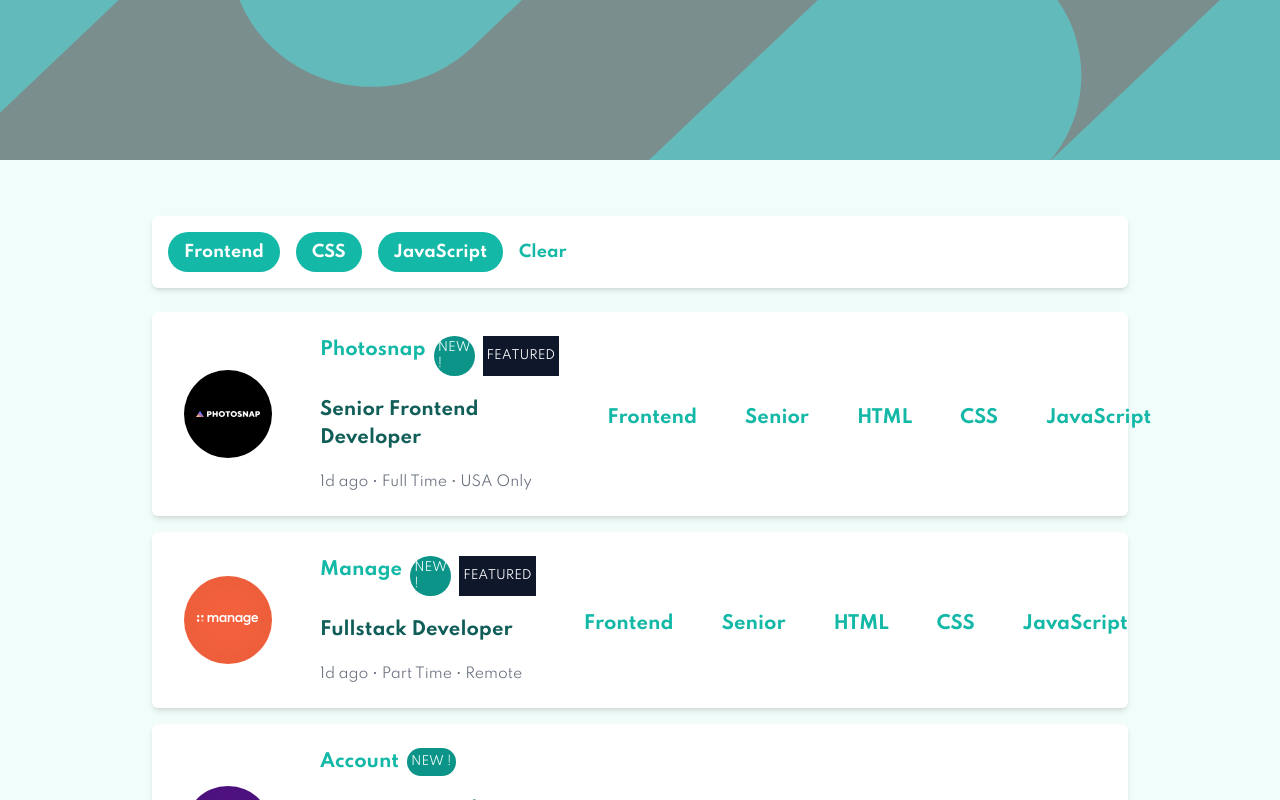
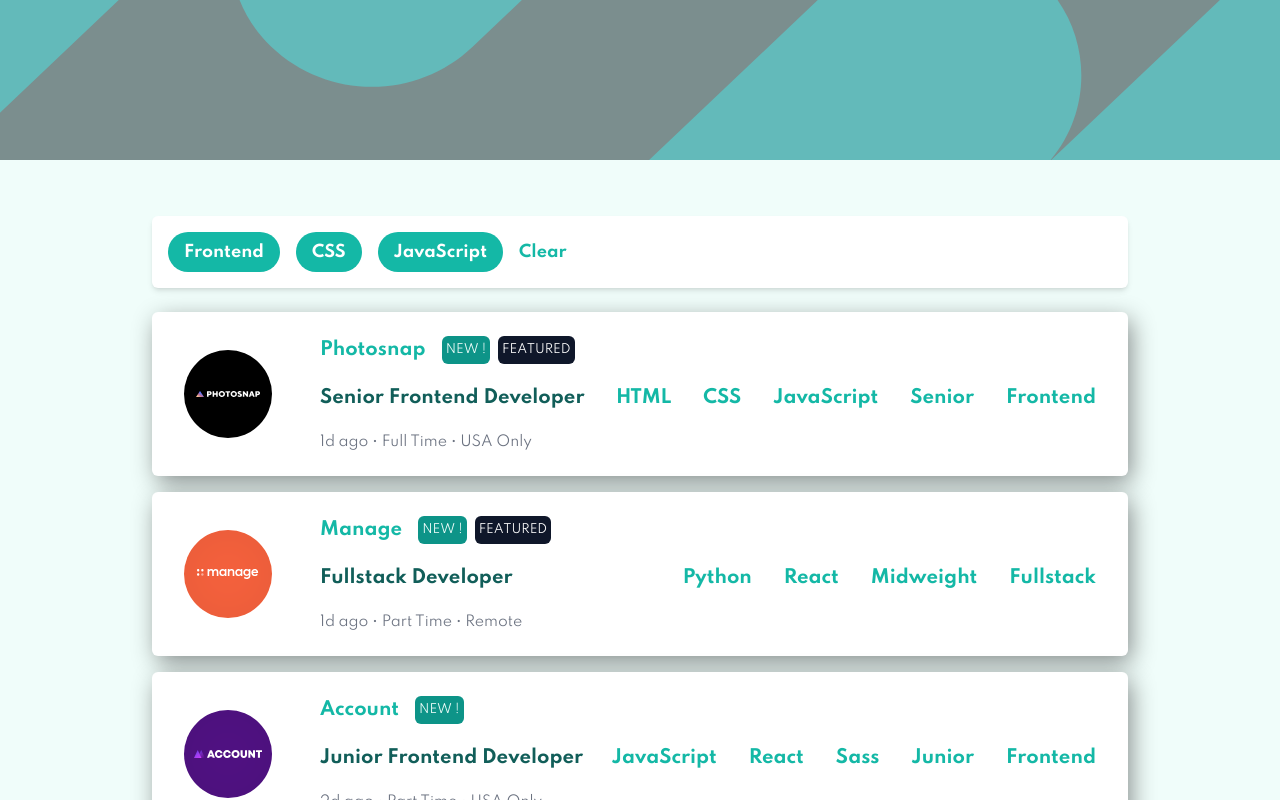
Before and after one commit to ZahirHaniche-dev/reactjs-job-list, a React (Vite) app: page / in a window 1280 px wide. Shown: the top 800 px of the page. Built offline with nearby package versions, Linux system fonts and the light colour scheme.

Commit message:
Change layouts joblists css 2

```diff
--- a/src/components/Footer.jsx
+++ b/src/components/Footer.jsx
@@ -5,7 +5,7 @@ return (
 <div>
   <div className="attribution">
     Challenge by <a href="https://www.frontendmentor.io?ref=challenge">Frontend Mentor</a> -
-    Coded by <a href="https://github.com/ZahirHaniche-dev/reactjs-job-list">HANICHE Zahir</a>.
+    Coded by <a href="https://github.com/ZahirHaniche-dev/reactjs-job-list" className="underline">HANICHE Zahir</a>.
     </div>
 </div>
 )
--- a/src/layouts/Jobs/Job.jsx
+++ /dev/null
@@ -1,27 +0,0 @@
-import React from 'react'
-
-export default function Job() {
-return (
-<div className="bg-white shadow-md rounded-md p-6 flex items-center justify-between">
-    <div className="flex items-center space-x-4">
-        <img src="https://via.placeholder.com/50" alt="Photosnap" className="w-12 h-12" />
-        <div>
-        <h2 className="font-bold text-lg text-teal-800">Senior Frontend Developer</h2>
-        <div className="flex space-x-2">
-            <span className="text-teal-500 font-semibold">Photosnap</span>
-            <span className="text-xs text-teal-600 bg-teal-100 px-2 py-1 rounded-full">NEW!</span>
-            <span className="text-xs text-white bg-teal-800 px-2 py-1 rounded-full">FEATURED</span>
-        </div>
-        <p className="text-gray-500 text-sm">1d ago • Full Time • USA only</p>
-        </div>
-    </div>
-    <div className="flex space-x-2">
-        <span className="text-teal-500 font-semibold bg-teal-100 px-2 py-1 rounded-full">Frontend</span>
-        <span className="text-teal-500 font-semibold bg-teal-100 px-2 py-1 rounded-full">Senior</span>
-        <span className="text-teal-500 font-semibold bg-teal-100 px-2 py-1 rounded-full">HTML</span>
-        <span className="text-teal-500 font-semibold bg-teal-100 px-2 py-1 rounded-full">CSS</span>
-        <span className="text-teal-500 font-semibold bg-teal-100 px-2 py-1 rounded-full">JavaScript</span>
-    </div>
-</div>
-)
-}
--- a/src/layouts/Jobs/JobList.jsx
+++ b/src/layouts/Jobs/JobList.jsx
@@ -43,28 +43,38 @@ export default function JobList() {
             <ul>
                 {data.map(job => (
                     <div>
-                        <li key={job.id} className="text-slate-50 text-xl flex-col items-start mb-4">
-                            <div className="bg-white shadow-md rounded-md p-6 flex items-center justify-between">
+                        <li key={ job.id } className="text-slate-50 text-xl flex-col items-start mb-4">
+                            <div className="bg-white shadow-custom rounded-md p-6 flex items-center justify-between">
                                 <div className="flex items-center space-x-10">
-                                    <img src={job.logo} alt={`${job.company} logo`}  className="p-2" />
+                                    <img src={ job.logo } alt={`${ job.company } logo`}  className="p-2" />
                                     <div>
                                         <div className="flex space-x-2 pb-5">
-                                            <h3 className="text-teal-500 font-semibold text-lg">{job.company}</h3>
-                                            <span className={`${!job.new?"hidden":"block"}  flex items-center text-xs text-teal-50 bg-teal-600 px-1 py-1 justify-center  rounded-full`}>NEW !</span>
-                                            <span className={`${!job.featured?"hidden":"block"} flex items-center text-xs text-white bg-slate-900 px-1 py-1 rounded-ful align-middle`}>FEATURED</span>
+                                            <h3 className="text-teal-500 font-semibold text-lg mr-2">{ job.company }</h3>
+                                            <span className={`${!job.new?"hidden":"block"}  flex items-center text-xs text-teal-50 bg-teal-600 px-1 py-1 justify-center pt-1 rounded-md`}>NEW !</span>
+                                            <span className={`${!job.featured?"hidden":"block"} flex items-center text-xs text-white bg-slate-900 px-1 py-1 rounded-md pt-1 align-middle`}>FEATURED</span>
                                         </div>
-                                        <h2 className="font-bold text-lg text-teal-800 pb-5">{job.position}</h2>
+                                        <div>
+                                            <h2 className="font-bold text-lg text-teal-800 pb-5">{job.position}</h2>
+                                            <p className="text-gray-500 text-sm">{ job.postedAt } • { job.contract } • { job.location }</p>
+                                        </div>
+                                    </div>
 
-                                        <p className="text-gray-500 text-sm">{job.postedAt} • {job.contract} • {job.location}</p>
-                                    </div>
-                                    <ul className="flex space-x-8 mt-2">
-                                        {skills.map(skill =>
-                                            <li key={skill.id} className="text-teal-500 font-semibold hover:bg-teal-600
-                                            hover:text-slate-50 text-lg px-2 py-1 cursor-pointer">{skill.value}</li>
-                                        )}
-                                    </ul>
                                 </div>
+                                <div className="flex space-x-4 mt-2">
+                                        { job.languages.map(language => (
+                                        <span className='text-teal-500 font-semibold hover:bg-teal-600
+                                        hover:text-slate-50 text-lg px-2 py-1 cursor-pointer'>{ language }</span>
+                                        ))}
+                                        { job.tools.map(tool => (
+                                        <span className="text-teal-500 font-semibold hover:bg-teal-600
+                                        hover:text-slate-50 text-lg px-2 py-1 cursor-pointer">{ tool }</span>
 
+                                        ))}
+                                        <span className="text-teal-500 font-semibold hover:bg-teal-600
+                                        hover:text-slate-50 text-lg px-2 py-1 cursor-pointer">{ job.level }</span>
+                                        <span className='text-teal-500 font-semibold hover:bg-teal-600
+                                        hover:text-slate-50 text-lg px-2 py-1 cursor-pointer"'>{ job.role }</span>
+                                </div>
                             </div>
                         </li>
                     </div>
--- a/tailwind.config.js
+++ b/tailwind.config.js
@@ -9,7 +9,10 @@ module.exports = {
       fontFamily: {
         spartan: ['Spartan', 'sans-serif'], // Ajoutez la police Spartan
       },
-  },
+      boxShadow: {
+        'custom': '4px 7px 24px -1px rgba(0, 0, 0, 0.45)',
+      }
+    },
   },
   plugins: [],
 }
```
